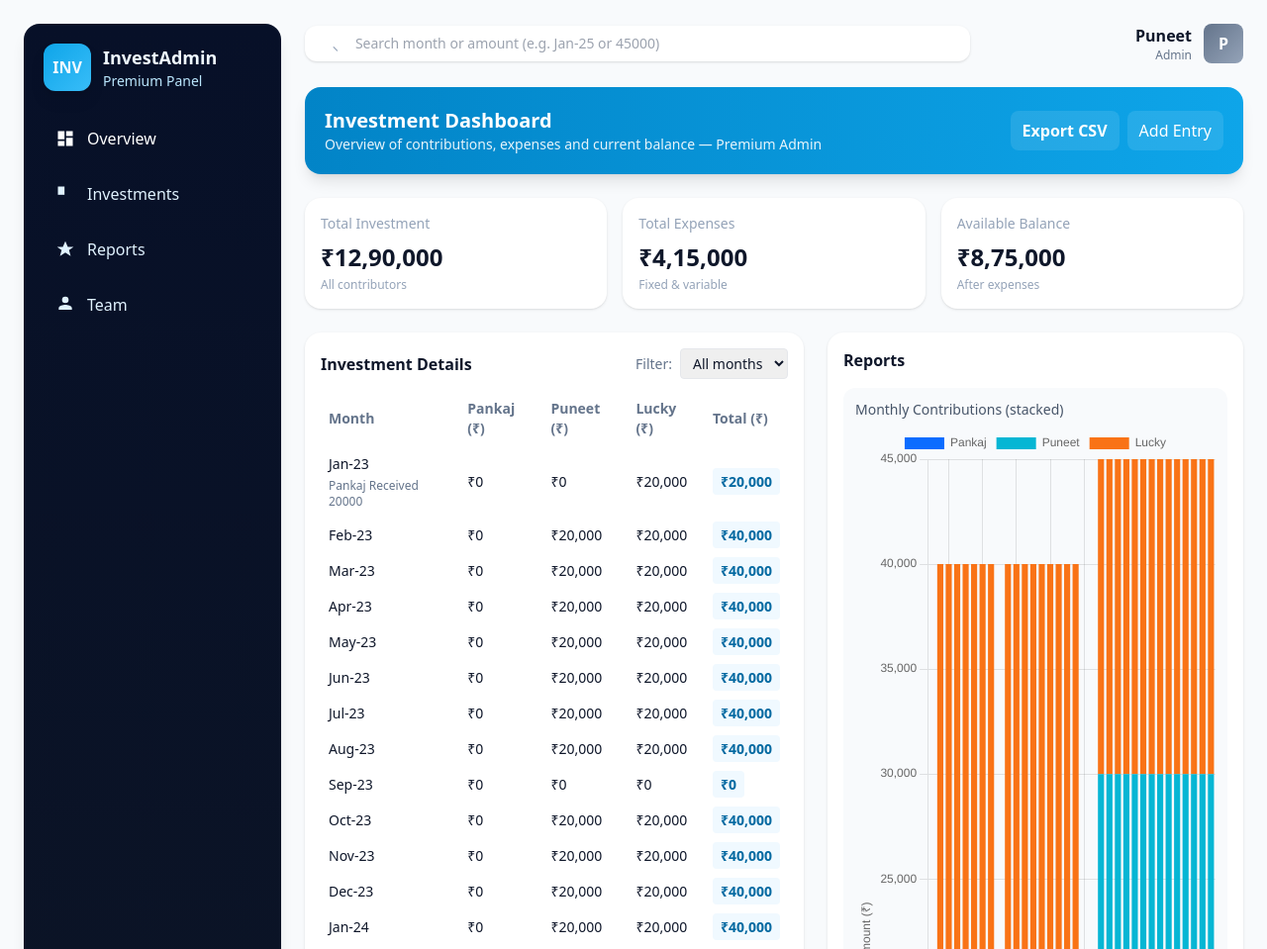
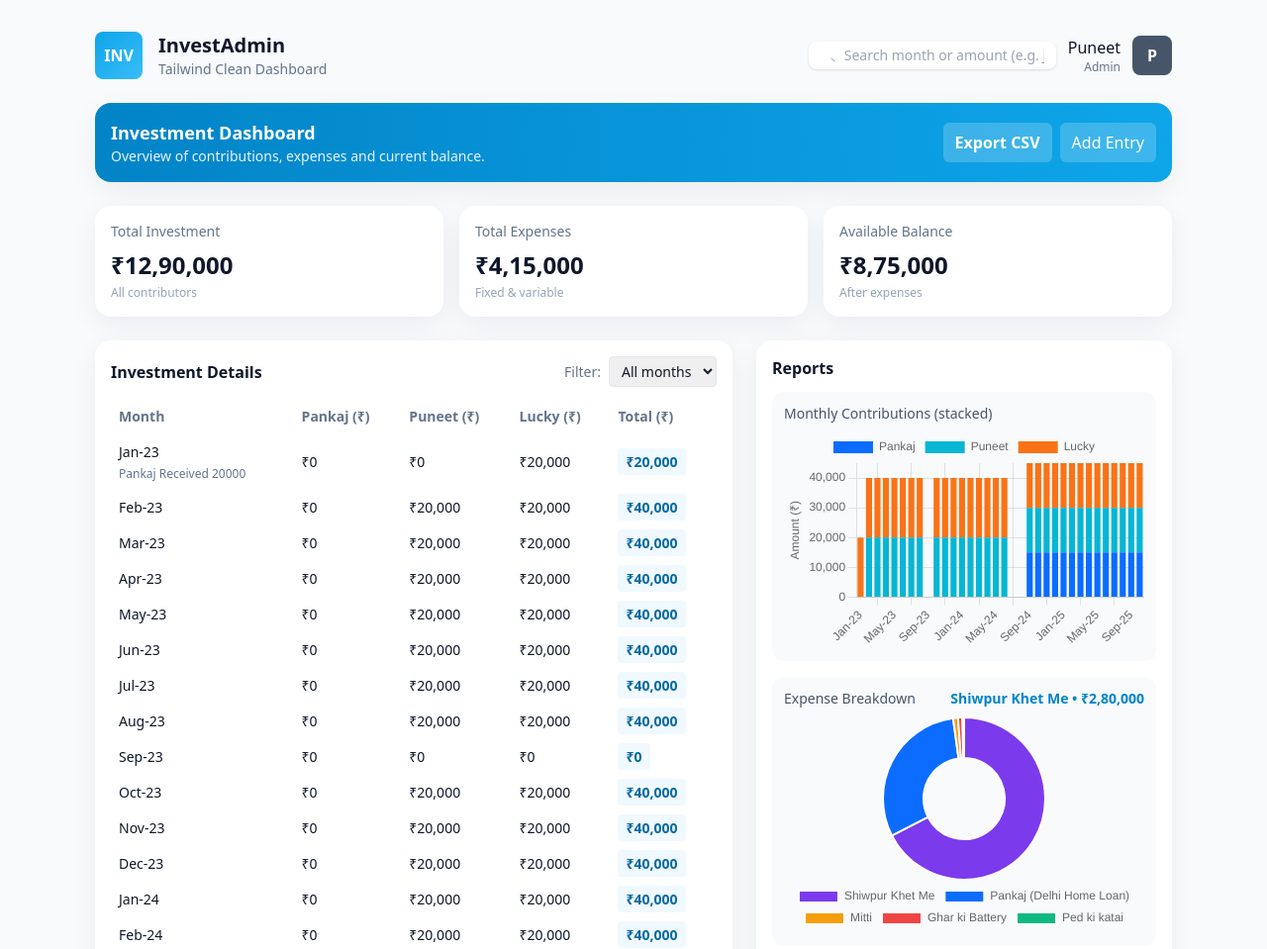
Before and after one commit to joinaws/Investment-Dashboard, a plain HTML site: page index.html in a window 1280 px wide. Shown: the top 959 px of the page at 99% size. Drawn offline with nearby package versions, Linux system fonts and the light colour scheme; animation ran at ten frames a second.

Commit message:
Updated index.html

```diff
--- a/index.html
+++ b/index.html
@@ -3,104 +3,76 @@
 <head>
   <meta charset="utf-8" />
   <meta name="viewport" content="width=device-width,initial-scale=1" />
-  <title>InvestAdmin — Tailwind Premium Admin</title>
+  <title>InvestAdmin — Tailwind Clean Dashboard</title>
 
-  <!-- Tailwind Play CDN (quick dev) -->
+  <!-- Tailwind CDN for quick edit -->
   <script src="https://cdn.tailwindcss.com"></script>
 
   <!-- Chart.js -->
   <script src="https://cdn.jsdelivr.net/npm/chart.js@4.4.0/dist/chart.umd.min.js"></script>
 
   <style>
-    /* Small extra styles to mimic depth & fixed header look */
-    .sidebar-bg { background: linear-gradient(180deg,#071028 0%, #0f1724 100%); }
-    .glass { background: rgba(255,255,255,0.04); }
-    /* Make chart canvases fill container */
-    .chart-area { min-height: 260px; height: 100%; }
+    /* small custom tweaks */
+    body { -webkit-font-smoothing:antialiased; -moz-osx-font-smoothing:grayscale }
+    .card { box-shadow: 0 8px 28px rgba(15,23,42,0.06) }
+    .chart-area { min-height: 220px; }
   </style>
 </head>
-<body class="bg-slate-50 text-slate-900 antialiased">
-  <div class="min-h-screen grid lg:grid-cols-[260px_1fr] gap-6 p-6">
-    <!-- SIDEBAR -->
-    <aside class="sidebar-bg text-sky-50 rounded-2xl p-5 shadow-lg flex flex-col gap-6">
-      <div class="flex items-center gap-3">
-        <div class="w-12 h-12 rounded-xl bg-gradient-to-br from-sky-500 to-sky-400 flex items-center justify-center font-semibold drop-shadow-lg">INV</div>
+<body class="bg-slate-50 text-slate-900">
+  <div class="min-h-screen max-w-6xl mx-auto p-5 lg:p-8">
+
+    <!-- HEADER -->
+    <header class="flex items-center justify-between gap-4 mb-6">
+      <div class="flex items-center gap-4">
+        <div class="w-12 h-12 rounded-lg bg-gradient-to-br from-sky-500 to-sky-400 flex items-center justify-center text-white font-bold">INV</div>
         <div>
-          <h1 class="text-lg font-semibold">InvestAdmin</h1>
-          <p class="text-sm text-sky-200">Premium Panel</p>
-        </div>
-      </div>
-
-      <nav class="flex flex-col gap-2" aria-label="Main navigation">
-        <a href="#overview" class="nav-link flex items-center gap-3 px-3 py-3 rounded-lg bg-white/3 text-white font-medium active" data-key="overview">
-          <svg class="w-5 h-5" viewBox="0 0 24 24" fill="currentColor"><path d="M3 13h8V3H3v10zM3 21h8v-6H3v6zM13 21h8V11h-8v10zM13 3v6h8V3h-8z"/></svg>
-          Overview
-        </a>
-        <a href="#investments" class="nav-link flex items-center gap-3 px-3 py-3 rounded-lg text-sky-100 hover:bg-white/4" data-key="investments">
-          <svg class="w-5 h-5" viewBox="0 0 24 24" fill="currentColor"><path d="M3 13h8V3H3v10z"/></svg>
-          Investments
-        </a>
-        <a href="#reports" class="nav-link flex items-center gap-3 px-3 py-3 rounded-lg text-sky-100 hover:bg-white/4" data-key="reports">
-          <svg class="w-5 h-5" viewBox="0 0 24 24" fill="currentColor"><path d="M12 2l3 7h7l-5.5 4 2 7L12 16l-6.5 4 2-7L2 9h7l3-7z"/></svg>
-          Reports
-        </a>
-        <a href="#team" class="nav-link flex items-center gap-3 px-3 py-3 rounded-lg text-sky-100 hover:bg-white/4" data-key="team">
-          <svg class="w-5 h-5" viewBox="0 0 24 24" fill="currentColor"><path d="M12 12c2.7 0 8 1.3 8 4v2H4v-2c0-2.7 5.3-4 8-4zM12 2a4 4 0 110 8 4 4 0 010-8z"/></svg>
-          Team
-        </a>
-      </nav>
-
-      <div class="mt-auto text-xs text-sky-200">Version 1.2 • Last updated: Nov 28, 2025</div>
-    </aside>
-
-    <!-- MAIN -->
-    <main class="space-y-6">
-      <!-- TOPBAR -->
-      <div class="flex items-center justify-between gap-4">
-        <div class="flex items-center gap-4 w-full max-w-2xl">
-          <div class="flex items-center gap-2 bg-white rounded-xl shadow p-2 w-full">
-            <svg class="w-5 h-5 text-slate-400 ml-2" viewBox="0 0 24 24" fill="none"><path d="M21 21l-4.35-4.35" stroke="currentColor" stroke-width="1.5" stroke-linecap="round" stroke-linejoin="round"/></svg>
-            <input id="globalSearch" class="w-full outline-none text-sm px-2 bg-transparent" placeholder="Search month or amount (e.g. Jan-25 or 45000)" />
+          <h1 class="text-xl font-semibold">InvestAdmin</h1>
+          <div class="text-sm text-slate-500">Tailwind Clean Dashboard</div>
         </div>
       </div>
 
       <div class="flex items-center gap-3">
+        <div class="flex items-center bg-white rounded-lg shadow px-3 py-1">
+          <svg class="w-4 h-4 text-slate-400" viewBox="0 0 24 24" fill="none"><path d="M21 21l-4.35-4.35" stroke="currentColor" stroke-width="1.5" stroke-linecap="round" stroke-linejoin="round"/></svg>
+          <input id="globalSearch" class="ml-2 outline-none text-sm bg-transparent" placeholder="Search month or amount (e.g. Jan-25 or 45000)">
+        </div>
+
         <div class="text-right">
-            <div class="font-semibold">Puneet</div>
+          <div class="font-medium">Puneet</div>
           <div class="text-xs text-slate-500">Admin</div>
         </div>
-          <div class="w-10 h-10 rounded-lg bg-gradient-to-br from-slate-500 to-slate-400 flex items-center justify-center text-white font-semibold">P</div>
+        <div class="w-10 h-10 rounded-lg bg-slate-600 text-white flex items-center justify-center font-semibold">P</div>
       </div>
-      </div>
+    </header>
 
     <!-- HERO -->
-      <section id="overview" class="rounded-2xl p-5 bg-gradient-to-r from-sky-600 to-sky-500 text-white shadow-lg">
+    <section class="rounded-2xl p-4 bg-gradient-to-r from-sky-600 to-sky-500 text-white mb-6 card">
       <div class="flex items-center justify-between">
         <div>
-            <h2 class="text-xl font-semibold">Investment Dashboard</h2>
-            <p class="text-sm opacity-90">Overview of contributions, expenses and current balance — Premium Admin</p>
+          <div class="text-lg font-semibold">Investment Dashboard</div>
+          <div class="text-sm opacity-90">Overview of contributions, expenses and current balance.</div>
         </div>
         <div class="flex gap-2">
-            <button id="exportCsv" class="px-3 py-2 rounded-lg bg-white/10 hover:bg-white/20 font-semibold">Export CSV</button>
-            <button class="px-3 py-2 rounded-lg bg-white/10 hover:bg-white/20">Add Entry</button>
+          <button id="exportCsv" class="bg-white/20 hover:bg-white/30 px-3 py-2 rounded-md text-white font-semibold">Export CSV</button>
+          <button class="bg-white/20 hover:bg-white/30 px-3 py-2 rounded-md text-white">Add Entry</button>
         </div>
       </div>
     </section>
 
-      <!-- KPI SUMMARY -->
-      <div class="grid grid-cols-1 md:grid-cols-3 gap-4">
-        <div class="bg-white rounded-2xl p-4 shadow">
-          <div class="text-sm text-slate-400">Total Investment</div>
+    <!-- KPIs -->
+    <div class="grid grid-cols-1 sm:grid-cols-3 gap-4 mb-6">
+      <div class="bg-white rounded-2xl p-4 card">
+        <div class="text-sm text-slate-500">Total Investment</div>
         <div id="totalInvestment" class="text-2xl font-bold mt-2">—</div>
         <div class="text-xs text-slate-400 mt-1">All contributors</div>
       </div>
-        <div class="bg-white rounded-2xl p-4 shadow">
-          <div class="text-sm text-slate-400">Total Expenses</div>
+      <div class="bg-white rounded-2xl p-4 card">
+        <div class="text-sm text-slate-500">Total Expenses</div>
         <div id="totalExpenses" class="text-2xl font-bold mt-2">—</div>
         <div class="text-xs text-slate-400 mt-1">Fixed & variable</div>
       </div>
-        <div class="bg-white rounded-2xl p-4 shadow">
-          <div class="text-sm text-slate-400">Available Balance</div>
+      <div class="bg-white rounded-2xl p-4 card">
+        <div class="text-sm text-slate-500">Available Balance</div>
         <div id="availableBalance" class="text-2xl font-bold mt-2">—</div>
         <div class="text-xs text-slate-400 mt-1">After expenses</div>
       </div>
@@ -108,8 +80,9 @@
 
     <!-- CONTENT GRID -->
     <div class="grid grid-cols-1 lg:grid-cols-[1fr_420px] gap-6">
-        <!-- Left: Investments table -->
-        <section id="investments" class="bg-white rounded-2xl p-4 shadow overflow-auto">
+
+      <!-- Investments table -->
+      <section class="bg-white rounded-2xl p-4 card">
         <div class="flex items-center justify-between mb-3">
           <h3 class="font-semibold">Investment Details</h3>
           <div class="flex items-center gap-2">
@@ -144,11 +117,11 @@
         </div>
       </section>
 
-        <!-- Right: Reports (charts) -->
-        <aside id="reports" class="bg-white rounded-2xl p-4 shadow flex flex-col gap-4">
-          <h3 class="font-semibold">Reports</h3>
+      <!-- Reports (charts) -->
+      <aside class="bg-white rounded-2xl p-4 card">
+        <h3 class="font-semibold mb-3">Reports</h3>
 
-          <div class="bg-slate-50 rounded-xl p-3 flex-1">
+        <div class="bg-slate-50 rounded-xl p-3 mb-4">
           <div class="text-sm text-slate-600 mb-2">Monthly Contributions (stacked)</div>
           <div class="chart-area">
             <canvas id="contributionsChart"></canvas>
@@ -167,18 +140,12 @@
       </aside>
     </div>
 
-      <!-- TEAM SECTION -->
-      <section id="team" class="bg-white rounded-2xl p-4 shadow">
-        <h3 class="font-semibold">Team</h3>
-        <p class="text-sm text-slate-500 mt-2">Members and roles (placeholder)</p>
-      </section>
-    </main>
   </div>
 
   <script>
-    /***********************
-     * Full data (original months)
-     ***********************/
+    /* -------------------------
+       Full data (kept from you)
+       ------------------------- */
     const investmentData = [
       { month: 'Jan-23', pankaj: 0, puneet: 0, lucky: 20000, total: 20000, note: 'Pankaj Received 20000' },
       { month: 'Feb-23', pankaj: 0, puneet: 20000, lucky: 20000, total: 40000 },
@@ -224,14 +191,10 @@
       { category: 'Ped ki katai', amount: 1300 }
     ];
 
-    /***********************
-     * Helpers
-     ***********************/
+    /* ---------- helpers ---------- */
     const formatINR = n => '₹' + Number(n).toLocaleString('en-IN');
 
-    /***********************
-     * Render Table & KPIs
-     ***********************/
+    /* ---------- table & KPIs ---------- */
     const tbody = document.querySelector('#investmentTable tbody');
     const monthFilter = document.getElementById('monthFilter');
     const rowsCount = document.getElementById('rowsCount');
@@ -269,7 +232,6 @@
       });
     })();
 
-    // Summary KPIs
     const totalInvestment = investmentData.reduce((s,x)=>s+x.total,0);
     const totalExpenses = expenseData.reduce((s,x)=>s+x.amount,0);
     const availableBalance = totalInvestment - totalExpenses;
@@ -283,9 +245,7 @@
     monthFilter.addEventListener('change', (e)=> renderTable(e.target.value));
     document.getElementById('globalSearch').addEventListener('input', (e)=> renderTable(e.target.value));
 
-    /***********************
-     * Charts (Chart.js)
-     ***********************/
+    /* ---------- charts ---------- */
     const labels = investmentData.map(d=>d.month);
     const pankajData = investmentData.map(d=>d.pankaj);
     const puneetData = investmentData.map(d=>d.puneet);
@@ -320,7 +280,6 @@
       }
     });
 
-    // Expenses
     const expenseLabels = expenseData.map(e => e.category);
     const expenseAmounts = expenseData.map(e => e.amount);
     const expenseColors = ['#7c3aed','#0b6cff','#f59e0b','#ef4444','#10b981'];
@@ -349,9 +308,7 @@
       }
     });
 
-    /***********************
-     * Export CSV
-     ***********************/
+    /* ---------- export CSV ---------- */
     document.getElementById('exportCsv').addEventListener('click', () => {
       const headers = ['Month','Pankaj','Puneet','Lucky','Total'];
       const rows = investmentData.map(r => [r.month, r.pankaj, r.puneet, r.lucky, r.total]);
@@ -367,29 +324,15 @@
       URL.revokeObjectURL(url);
     });
 
-    /***********************
-     * Sidebar navigation (active + smooth scroll)
-     ***********************/
-    document.querySelectorAll('.nav-link').forEach(link=>{
-      link.addEventListener('click', e=>{
-        e.preventDefault();
-        document.querySelectorAll('.nav-link').forEach(l=>l.classList.remove('active'));
-        link.classList.add('active');
-        const target = document.querySelector(link.getAttribute('href'));
-        if(target) target.scrollIntoView({ behavior: 'smooth', block: 'start' });
-        if(window.innerWidth < 900){
-          // small screen: briefly hide sidebar for UX
-          document.querySelector('.sidebar-bg').classList.add('hidden');
-          setTimeout(()=> document.querySelector('.sidebar-bg').classList.remove('hidden'), 350);
-        }
-      });
-    });
+    /* ---------- tiny UX guards (no reloads) ---------- */
+    // ensure no auto reload script exists and prevent accidental '#' anchors reload
+    document.querySelectorAll('a[href="#"]').forEach(a => a.addEventListener('click', e => e.preventDefault()));
+    // make sure any buttons inside forms don't submit (we don't use forms here, but safe-guard)
+    document.querySelectorAll('button').forEach(b => { if(!b.hasAttribute('type')) b.setAttribute('type','button') });
 
-    /* Responsive: redraw charts on resize for better fit */
-    window.addEventListener('resize', ()=> {
-      contributionsChart.resize();
-      expensesChart.resize();
-    });
+    // redraw charts on resize so they fit nicely
+    window.addEventListener('resize', () => { contributionsChart.resize(); expensesChart.resize(); });
+
   </script>
 </body>
 </html>
```
Lines whose indentation alone changed are shown as unchanged.
